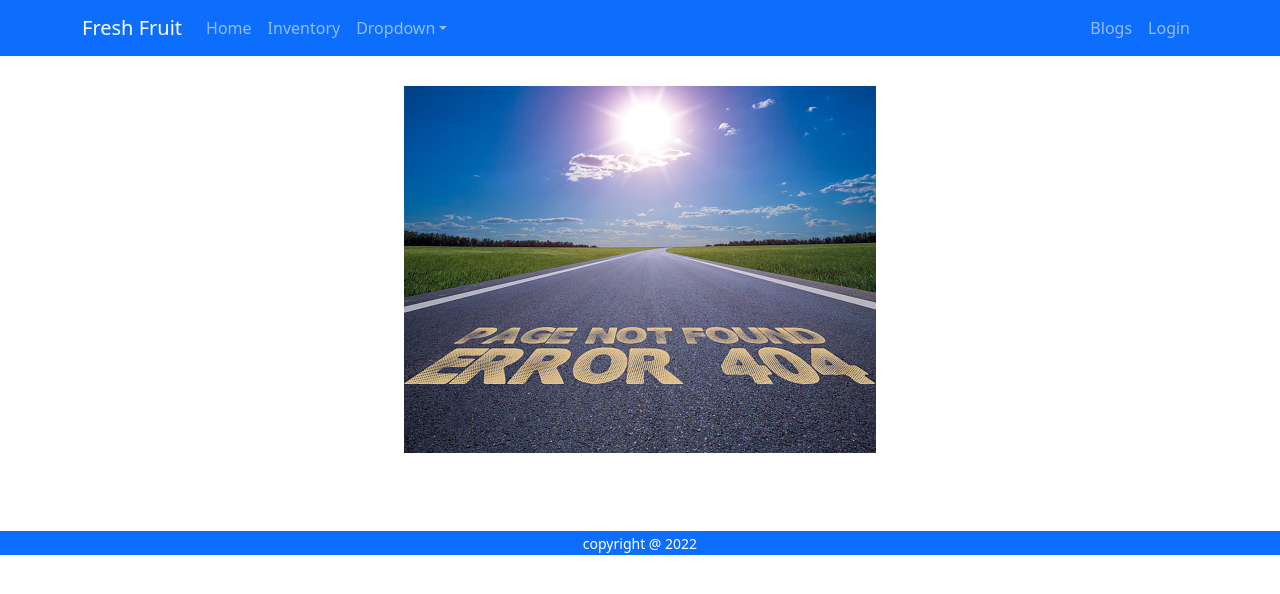
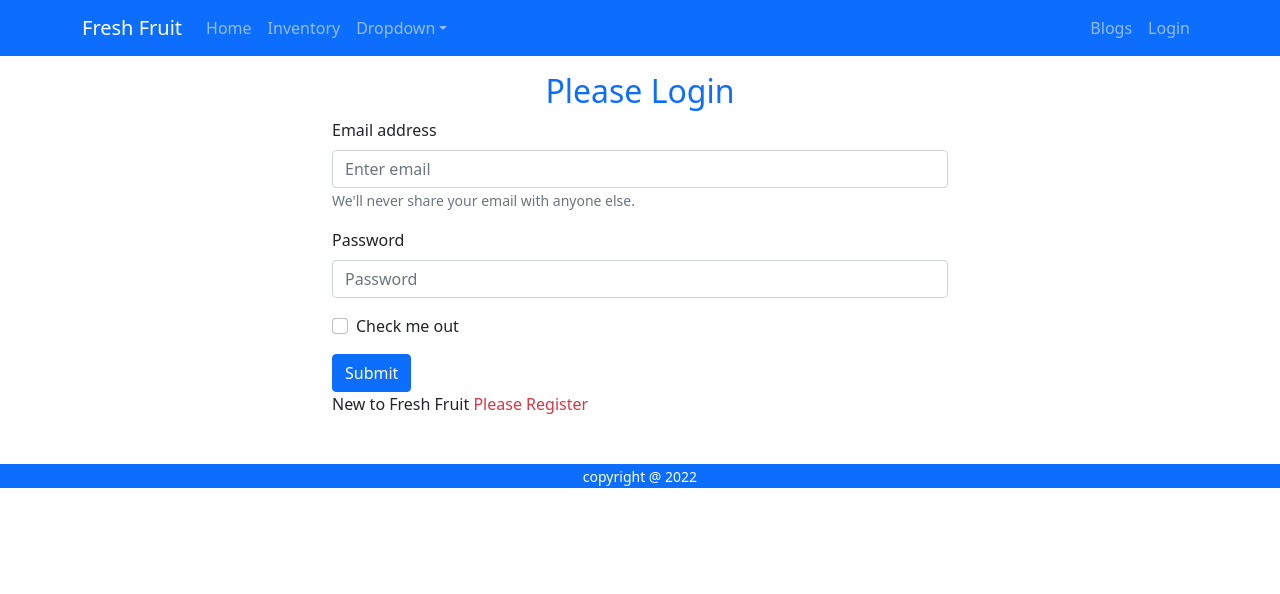
Before and after one commit to kanijmoni/fruits-warehouse-client-side, a React (Create React App) app: page /login in a window 1280 px wide. Shown: the top 594 px of the page. Built offline with nearby package versions, Linux system fonts and the light colour scheme.

Commit message:
login-commit

```diff
--- a/src/App.js
+++ b/src/App.js
@@ -6,6 +6,10 @@ import Footer from './components/Footer/Footer';
 import Header from './components/Header/Header';
 import Home from './components/Home/Home/Home';
 import NotFound from './components/NotFound/NotFound';
+import ProductDetail from './components/ProductDetail/ProductDetail';
+import Inventory from './components/Inventory/Inventory';
+import Login from './components/Login/Login/Login';
+import Register from './components/Login/Register/Register';
 
 
 function App() {
@@ -14,7 +18,11 @@ function App() {
       <Header></Header>
       <Routes>
         <Route path="/" element={<Home></Home>}></Route>
+        <Route path="/product/:productId" element={<ProductDetail></ProductDetail>}></Route>
+        <Route path="/product" element={<Inventory></Inventory>}></Route>
         <Route path="/blogs" element={<Blogs></Blogs>}></Route>
+        <Route path='/login' element={<Login></Login>}></Route>
+        <Route path="/register" element={<Register></Register>}></Route>
         <Route path='*' element={<NotFound></NotFound>}></Route>
         <Route></Route>
       </Routes>
--- a/src/components/Header/Header.js
+++ b/src/components/Header/Header.js
@@ -1,5 +1,6 @@
 import React from 'react';
 import { Container, Nav, Navbar, NavDropdown } from 'react-bootstrap';
+import { Link } from 'react-router-dom';
 
 const Header = () => {
     return (
@@ -7,12 +8,12 @@ const Header = () => {
             <>
                 <Navbar collapseOnSelect expand="lg" bg="primary" variant="dark">
                     <Container>
-                        <Navbar.Brand href="">Fresh Fruit</Navbar.Brand>
+                        <Navbar.Brand as={Link} to="/">Fresh Fruit</Navbar.Brand>
                         <Navbar.Toggle aria-controls="responsive-navbar-nav" />
                         <Navbar.Collapse id="responsive-navbar-nav">
                             <Nav className="me-auto">
-                                <Nav.Link href="home">Home</Nav.Link>
-                                <Nav.Link href="inventory">Inventory</Nav.Link>
+                                <Nav.Link as={Link} to="/">Home</Nav.Link>
+                                <Nav.Link as={Link} to="inventory">Inventory</Nav.Link>
                                 <NavDropdown title="Dropdown" id="collasible-nav-dropdown">
                                     <NavDropdown.Item href="#action/3.1">Action</NavDropdown.Item>
                                     <NavDropdown.Item href="#action/3.2">Another action</NavDropdown.Item>
@@ -22,8 +23,8 @@ const Header = () => {
                                 </NavDropdown>
                             </Nav>
                             <Nav>
-                                <Nav.Link href="blogs">Blogs</Nav.Link>
-                                <Nav.Link eventKey={2} href="login">
+                                <Nav.Link as={Link} to="/blogs">Blogs</Nav.Link>
+                                <Nav.Link as={Link} to={'/login'} href="/login">
                                     Login
                                 </Nav.Link>
                             </Nav>
--- a/src/components/Home/Product/Product.js
+++ b/src/components/Home/Product/Product.js
@@ -1,9 +1,14 @@
 
 import React from 'react';
+import { useNavigate } from 'react-router-dom';
 import './Product.css'
 
 const Product = ({ product }) => {
-    const { name, img, price, quantity, description, supplier } = product;
+    const { _id, name, img, price, quantity, description, supplier } = product;
+    const navigate = useNavigate();
+    const navigateToProductDetail = id => {
+        navigate(`/product/${id}`);
+    }
     return (
         <div className='product'>
             <img className='w-100' src={img} alt="" />
@@ -12,7 +17,7 @@ const Product = ({ product }) => {
             <p>Price:{price}</p>
             <p>{quantity}</p>
             <p>Supplier-Name:{supplier}</p>
-            <button className='update-btn'>Stock Update</button>
+            <button onClick={() => navigateToProductDetail(_id)} className='update-btn'>Stock Update</button>
         </div>
     );
 };
--- a/src/components/Home/Products/Products.js
+++ b/src/components/Home/Products/Products.js
@@ -1,4 +1,5 @@
 import React, { useEffect, useState } from 'react';
+import { useNavigate } from 'react-router-dom';
 import Product from '../Product/Product';
 import './Products.css';
 
@@ -11,6 +12,12 @@ const Products = () => {
             .then(res => res.json())
             .then(data => setProducts(data));
     }, [])
+
+    const navigate = useNavigate();
+
+    const navigateToInventory = event => {
+        navigate(`/inventory`);
+    }
 
     return (
         <div className='container'>
@@ -27,7 +34,7 @@ const Products = () => {
                 }
             </div>
             <div className='manag-btn'>
-                <button className='manage-btn'>Manage Inventories</button>
+                <button onClick={navigateToInventory} className='manage-btn'>Manage Inventories</button>
             </div>
         </div>
     );
--- a/src/components/Inventory/Inventory.js
+++ b/src/components/Inventory/Inventory.js
@@ -1,8 +1,29 @@
-import React from 'react';
+import React, { useEffect, useState } from 'react';
+import Product from '../Home/Product/Product';
 
 const Inventory = () => {
+    const [products, setProducts] = useState([]);
+
+    useEffect(() => {
+        fetch('http://localhost:5000/product')
+            .then(res => res.json())
+            .then(data => setProducts(data));
+    }, [])
     return (
         <div>
+            <div className='container'>
+                <div className='products-title'>
+                    <h1>All Items</h1>
+                </div>
+                <div className='products-container'>
+                    {
+                        products.map(product => <Product
+                            key={product._id}
+                            product={product}
+                        ></Product>
+                        )}
+                </div>
+            </div>
 
         </div>
     );
--- /dev/null
+++ b/src/components/Login/Login/Login.js
@@ -0,0 +1,48 @@
+import React, { useRef } from 'react';
+import { Button, Form } from 'react-bootstrap';
+import { Link, useNavigate } from 'react-router-dom';
+
+const Login = () => {
+    const emailRef = useRef('');
+    const passwordRef = useRef('');
+    const navigate = useNavigate();
+
+    const handleSubmit = event => {
+        event.preventDefault();
+        const email = emailRef.current.value;
+        const password = passwordRef.current.value;
+        console.log(email, password);
+    }
+    const navigateRegister = event => {
+        navigate('/register');
+    }
+
+    return (
+        <div className='container w-50 mx-auto'>
+            <h2 className='text-center text-primary mt-3'>Please Login</h2>
+            <Form onSubmit={handleSubmit}>
+                <Form.Group className="mb-3" controlId="formBasicEmail">
+                    <Form.Label>Email address</Form.Label>
+                    <Form.Control ref={emailRef} type="email" placeholder="Enter email" required />
+                    <Form.Text className="text-muted">
+                        We'll never share your email with anyone else.
+                    </Form.Text>
+                </Form.Group>
+
+                <Form.Group className="mb-3" controlId="formBasicPassword">
+                    <Form.Label>Password</Form.Label>
+                    <Form.Control ref={passwordRef} type="password" placeholder="Password" required />
+                </Form.Group>
+                <Form.Group className="mb-3" controlId="formBasicCheckbox">
+                    <Form.Check type="checkbox" label="Check me out" />
+                </Form.Group>
+                <Button variant="primary" type="submit">
+                    Submit
+                </Button>
+            </Form>
+            <p>New to Fresh Fruit <Link to='/register' className='text-danger pe-auto text-decoration-none' onClick={navigateRegister}>Please Register</Link></p>
+        </div>
+    );
+};
+
+export default Login;
--- /dev/null
+++ b/src/components/Login/Register/Register.css
@@ -0,0 +1,4 @@
+.register-form-input{
+    display: block;
+
+}
--- /dev/null
+++ b/src/components/Login/Register/Register.js
@@ -0,0 +1,18 @@
+import React from 'react';
+import './Register.css';
+
+const Register = () => {
+    return (
+        <div className='register-form'>
+            <h2 className='text-center'>Please Register</h2>
+            <form>
+                <input type='text' name="email" id="" placeholder='Email Address' required />
+                <input type='password' name="password" id="" placeholder='Password' required />
+                <input type='submit' value="Register" />
+
+            </form>
+        </div>
+    );
+};
+
+export default Register;
--- /dev/null
+++ b/src/components/ProductDetail/ProductDetail.js
@@ -0,0 +1,13 @@
+import React from 'react';
+import { useParams } from 'react-router-dom';
+
+
+const ProductDetail = () => {
+
+    const { productId } = useParams();
+    return (
+        <h2 className='text-center'>Product Detail:{productId}</h2>
+    );
+};
+
+export default ProductDetail;
```
Also changed, not shown: src/components/Login/Login.js (deleted, +0 -11 lines).
